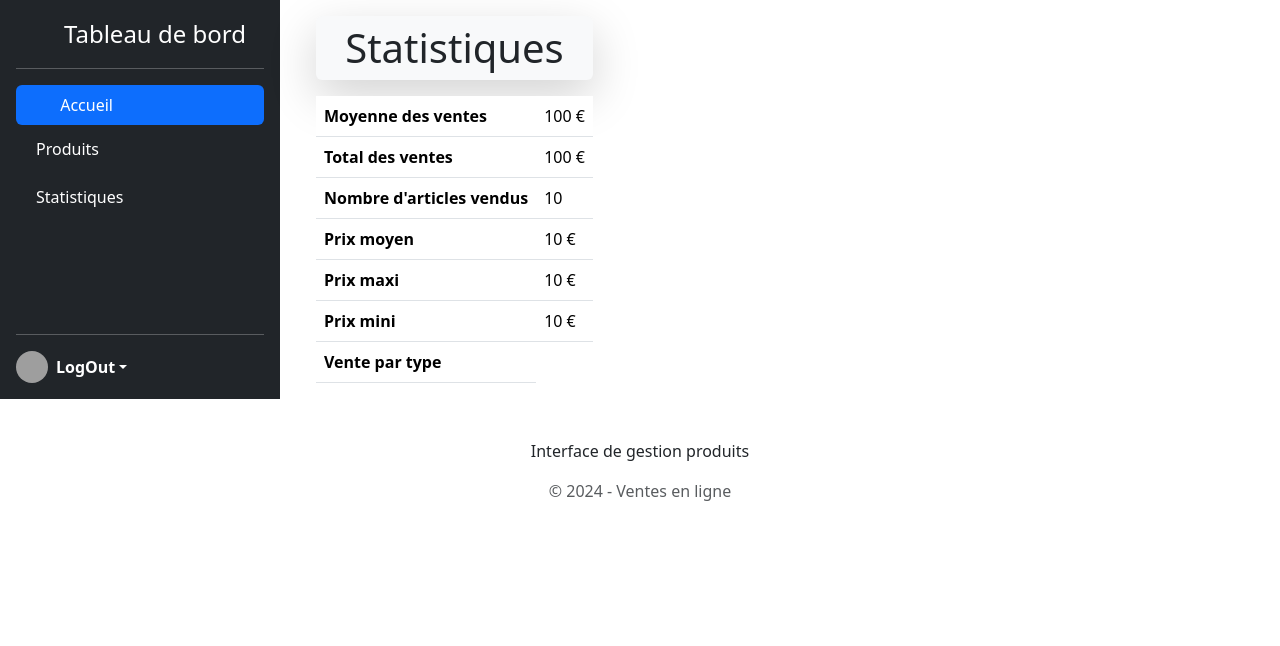
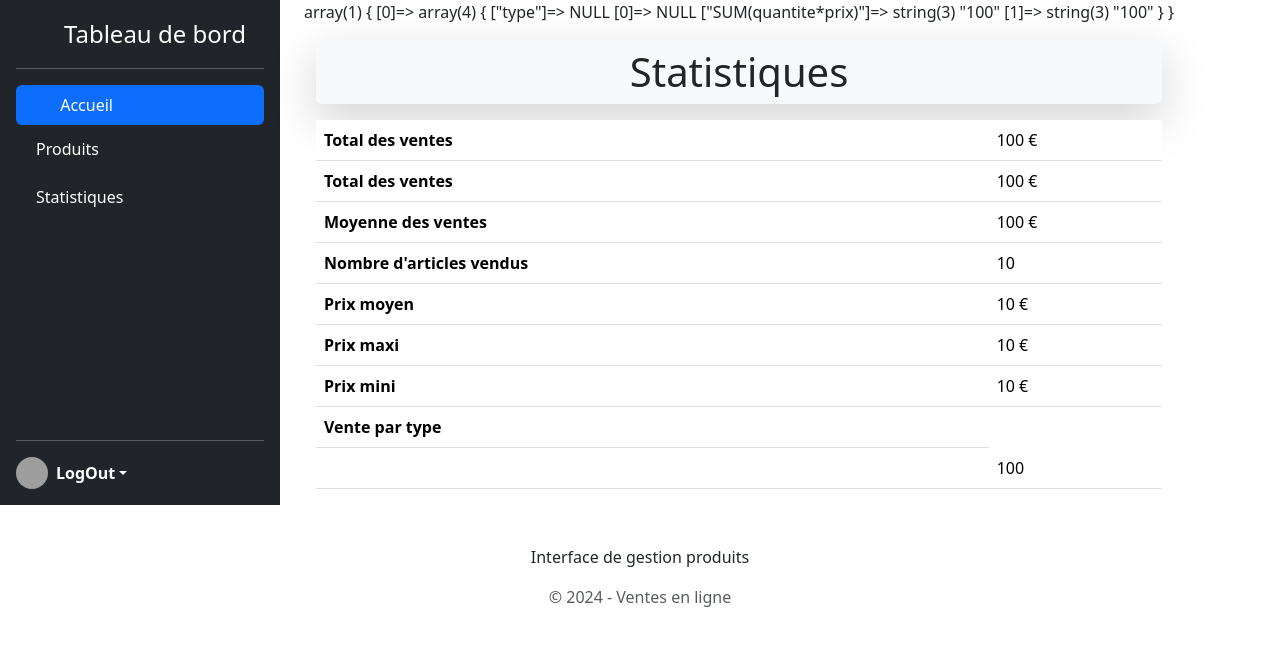
Before and after one commit to zeba79/MesVentesEnLigne, a PHP site: page /statistiques.php in a window 1280 px wide. Shown: the top 646 px of the page. Run offline with PHP 8.4, Linux system fonts and the light colour scheme; tables that the repository leaves empty or names only in its code hold one stand-in row (values such as "Sample post"); data that the repository does not hold is empty; grey boxes are pictures that could not be loaded.

Commit message:
Ajout ligne vente par type de produit

```diff
--- a/produits.php
+++ b/produits.php
@@ -8,7 +8,7 @@ $produits = getProducts($pdo);
 
 <div class="container">
     <h1 class="shadow-lg p-2 mb-3 mt-3 bg-body-tertiary rounded text-center">Tableau des ventes annuelles</h1>
-    <table class="table table table-bordered">
+<table class="table table table-bordered">
   <thead>
     <tr>
       <th scope="col">#</th>
--- a/statistiques.php
+++ b/statistiques.php
@@ -32,19 +32,31 @@ $stmt = $pdo->prepare($sql);
 $stmt->execute();
 $prixMaxi = $stmt->fetch();
 
+$sql = 'SELECT type,  SUM(quantite*prix) FROM produits GROUP BY type';
+$stmt = $pdo->prepare($sql);
+$stmt->execute();
+$venteParTypeDeProduit = $stmt->fetchAll();
+var_dump($venteParTypeDeProduit);
+
 // $sql = 'SELECT SUM(prix) FROM products'
 ?>
 <div class="container">
     <h1 class="shadow-lg p-2 mb-3 mt-3 bg-body-tertiary rounded text-center">Statistiques</h1>
  <table class="table">
+    <tbody>
         <thead>
+            <thead></thead>
             <tr>
-        <th scope="col">Moyenne des ventes</th>
-        <td><?=$moyenneDesVentes[0];?> €</td>
+                <th scope="col">Total des ventes</th>
+                <td><?=$totalDesVentes[0];?> €</td>
             </tr>
             <tr>
                 <th scope="col">Total des ventes</th>
                 <td><?=$totalDesVentes[0];?> €</td>
+            </tr>
+            <tr>
+                <th scope="col">Moyenne des ventes</th>
+                <td><?=$moyenneDesVentes[0];?> €</td>
             </tr>
                 <th scope="col">Nombre d'articles vendus</th>
                 <td><?=$nbreArticlesVendus[0];?></td>
@@ -64,13 +76,14 @@ $prixMaxi = $stmt->fetch();
             <tr>
                 <th scope="col">Vente par type</th>
             </tr>
+                <?php
+foreach ($venteParTypeDeProduit as $key => $typeDeProduit) {?>
+            <tr>
+                <th><?=$typeDeProduit[0];?></th>
+                <td><?=$typeDeProduit[1];?></td>
+            </tr>
+                <?php }?>
         </thead>
-  <tbody>
-
-    <!-- <tr>
-<td><?=$produit['prix'];?> €</td>
-</tr> -->
-
     </tbody>
 </table>
 </div>
```
Lines whose indentation alone changed are shown as unchanged.
